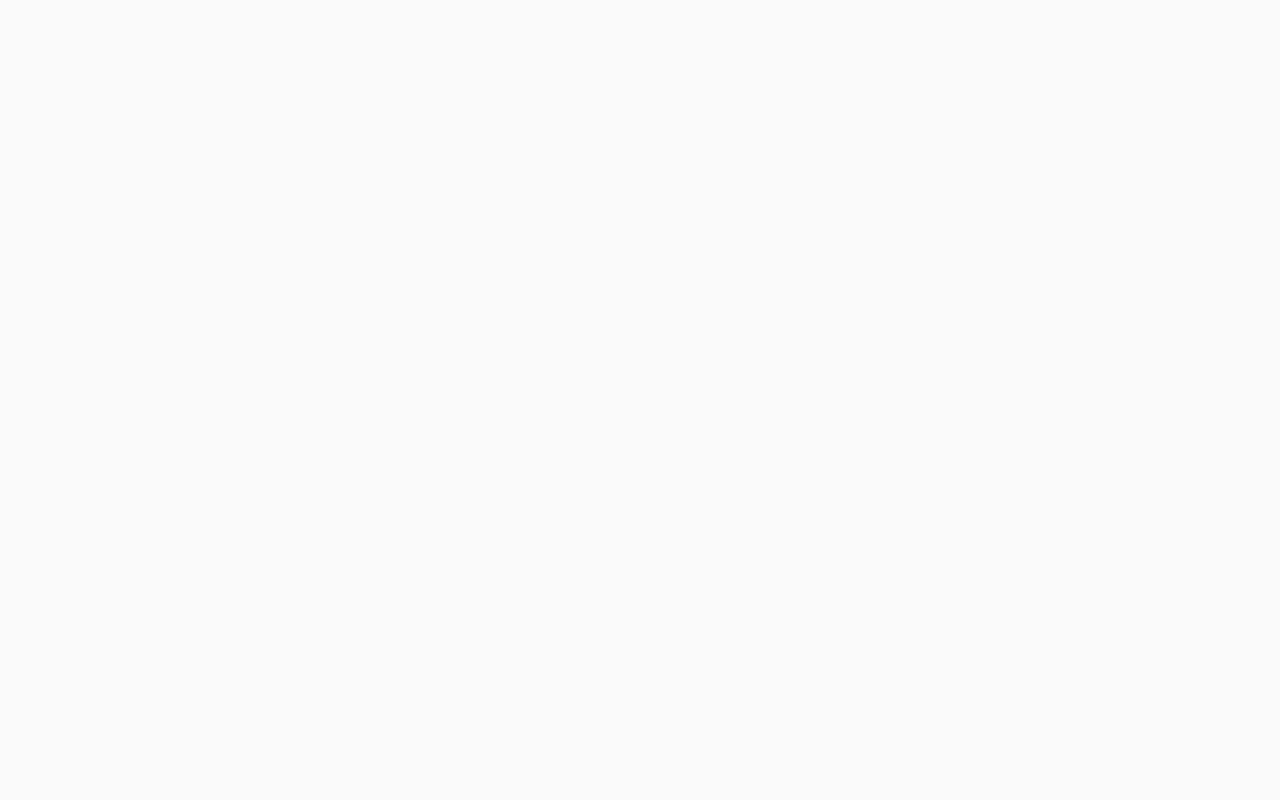
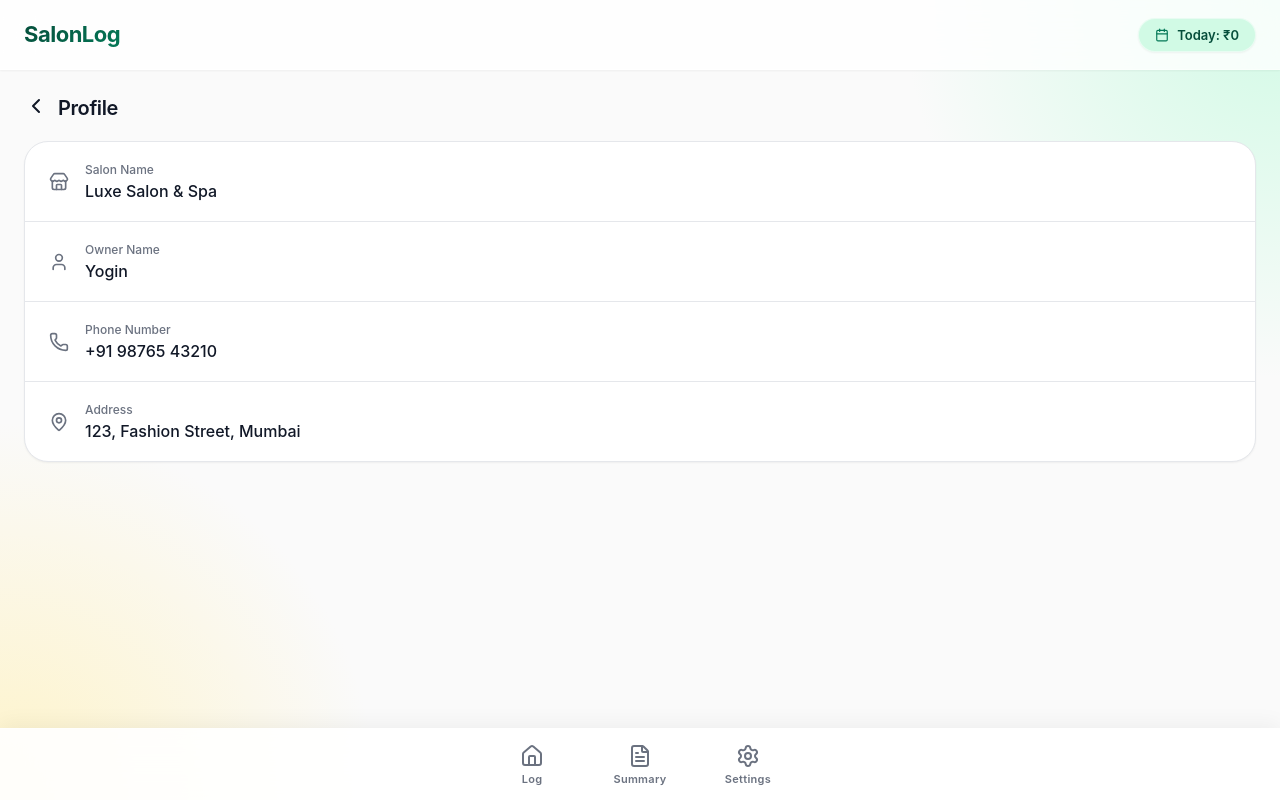
Before and after one commit to 123yogin/salonmvp, a React (Vite) app: page /profile in a window 1280 px wide. Before the commit this address had no page. Built offline with nearby package versions, Linux system fonts and the light colour scheme.

Commit message:
feat: Add Settings and Profile pages with corresponding routing.

```diff
--- a/src/App.jsx
+++ b/src/App.jsx
@@ -9,6 +9,7 @@ const Home = lazy(() => import('./pages/Home'));
 const Summary = lazy(() => import('./pages/Summary'));
 const Settings = lazy(() => import('./pages/Settings'));
 const EditServices = lazy(() => import('./pages/EditServices'));
+const Profile = lazy(() => import('./pages/Profile'));
 
 // Loading Component
 const LoadingScreen = () => (
@@ -27,6 +28,7 @@ function App() {
                     <Route path="summary" element={<Summary />} />
                     <Route path="settings" element={<Settings />} />
                     <Route path="edit-services" element={<EditServices />} />
+                    <Route path="profile" element={<Profile />} />
                 </Route>
             </Routes>
         </Suspense>
--- /dev/null
+++ b/src/pages/Profile.jsx
@@ -0,0 +1,78 @@
+import { ChevronLeft, MapPin, Phone, Store, User } from 'lucide-react';
+import { useNavigate } from 'react-router-dom';
+
+const Profile = () => {
+    const navigate = useNavigate();
+
+    // Placeholder data - in a real app this would come from a backend/context
+    const profileData = {
+        salonName: "Luxe Salon & Spa",
+        ownerName: "Yogin",
+        phone: "+91 98765 43210",
+        address: "123, Fashion Street, Mumbai"
+    };
+
+    return (
+        <div className="page-container">
+            <div className="header-actions" style={{ marginBottom: '20px', display: 'flex', alignItems: 'center', gap: '10px' }}>
+                <button
+                    onClick={() => navigate(-1)}
+                    style={{
+                        background: 'none',
+                        border: 'none',
+                        color: 'var(--text-primary)',
+                        cursor: 'pointer',
+                        padding: '0'
+                    }}
+                >
+                    <ChevronLeft size={24} />
+                </button>
+                <h2 style={{ margin: 0, fontSize: '20px', fontWeight: '600' }}>Profile</h2>
+            </div>
+
+            <div className="settings-section">
+                <div className="settings-item" style={{ cursor: 'default' }}>
+                    <div className="settings-item-left">
+                        <Store size={20} color="var(--text-secondary)" />
+                        <div style={{ display: 'flex', flexDirection: 'column', gap: '4px' }}>
+                            <span className="settings-label" style={{ fontSize: '12px', color: 'var(--text-secondary)' }}>Salon Name</span>
+                            <span className="settings-value" style={{ fontSize: '16px', fontWeight: '500' }}>{profileData.salonName}</span>
+                        </div>
+                    </div>
+                </div>
+
+                <div className="settings-item" style={{ cursor: 'default' }}>
+                    <div className="settings-item-left">
+                        <User size={20} color="var(--text-secondary)" />
+                        <div style={{ display: 'flex', flexDirection: 'column', gap: '4px' }}>
+                            <span className="settings-label" style={{ fontSize: '12px', color: 'var(--text-secondary)' }}>Owner Name</span>
+                            <span className="settings-value" style={{ fontSize: '16px', fontWeight: '500' }}>{profileData.ownerName}</span>
+                        </div>
+                    </div>
+                </div>
+
+                <div className="settings-item" style={{ cursor: 'default' }}>
+                    <div className="settings-item-left">
+                        <Phone size={20} color="var(--text-secondary)" />
+                        <div style={{ display: 'flex', flexDirection: 'column', gap: '4px' }}>
+                            <span className="settings-label" style={{ fontSize: '12px', color: 'var(--text-secondary)' }}>Phone Number</span>
+                            <span className="settings-value" style={{ fontSize: '16px', fontWeight: '500' }}>{profileData.phone}</span>
+                        </div>
+                    </div>
+                </div>
+
+                <div className="settings-item" style={{ cursor: 'default' }}>
+                    <div className="settings-item-left">
+                        <MapPin size={20} color="var(--text-secondary)" />
+                        <div style={{ display: 'flex', flexDirection: 'column', gap: '4px' }}>
+                            <span className="settings-label" style={{ fontSize: '12px', color: 'var(--text-secondary)' }}>Address</span>
+                            <span className="settings-value" style={{ fontSize: '16px', fontWeight: '500' }}>{profileData.address}</span>
+                        </div>
+                    </div>
+                </div>
+            </div>
+        </div>
+    );
+};
+
+export default Profile;
--- a/src/pages/Settings.jsx
+++ b/src/pages/Settings.jsx
@@ -15,7 +15,7 @@ const Settings = () => {
                     <ChevronRight size={20} color="var(--text-secondary)" />
                 </div>
 
-                <div className="settings-item">
+                <div className="settings-item" onClick={() => navigate('/profile')}>
                     <div className="settings-item-left">
                         <User size={20} color="var(--text-secondary)" />
                         <span className="settings-label">Profile</span>
```
